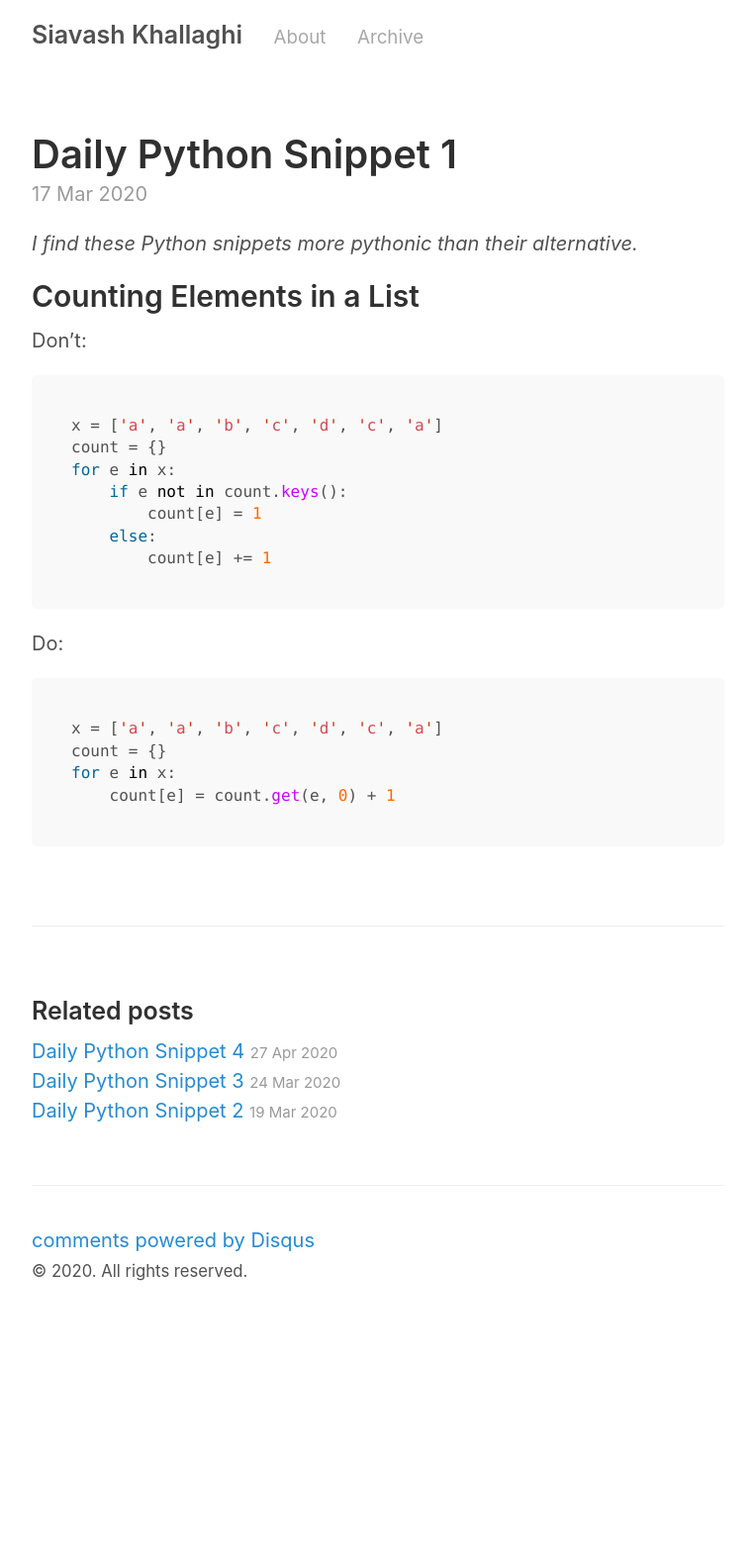
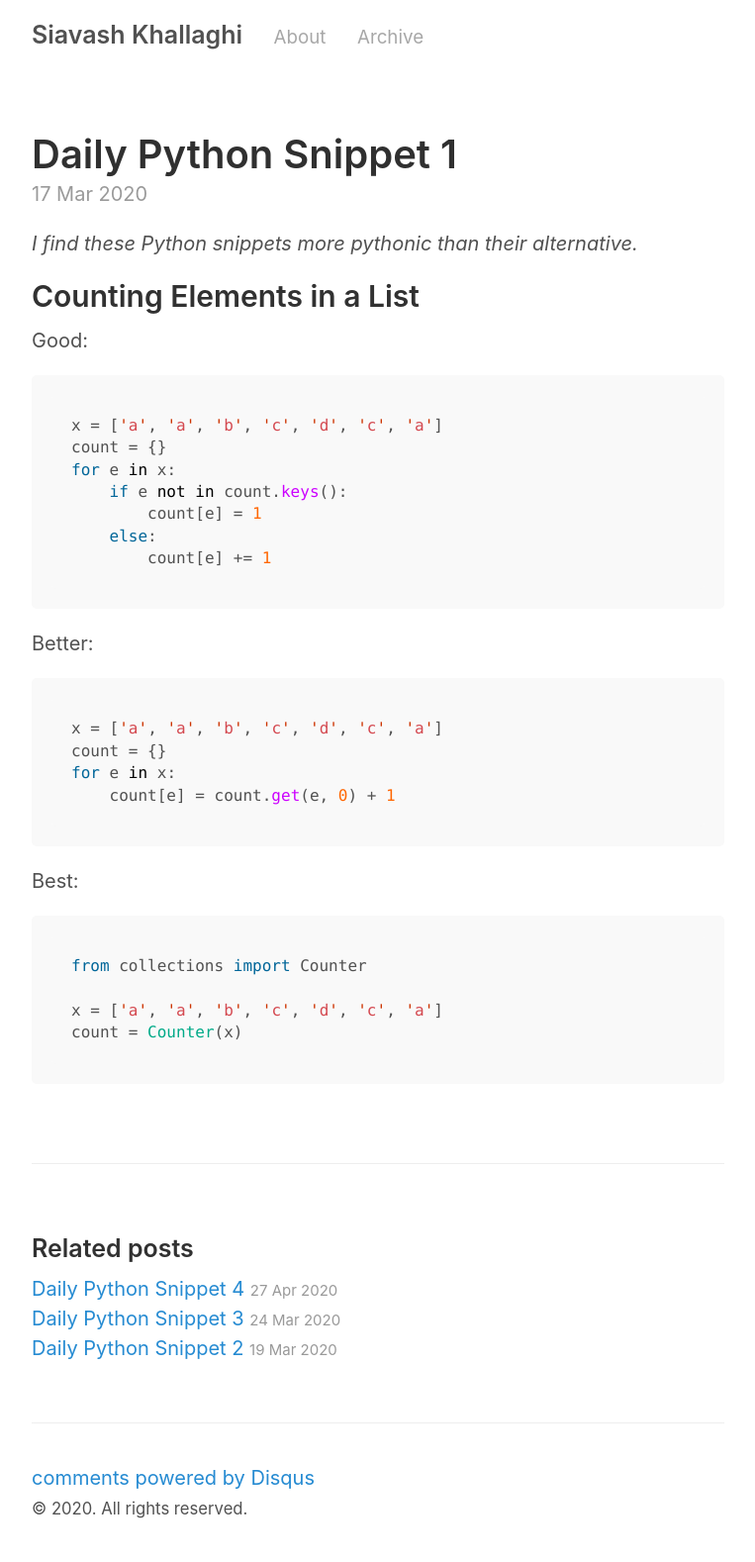
Before and after one commit to siavashk/siavashk.github.io, a Jekyll site: the page built from _posts/2020-03-17-Daily-Python-Snippet-1.md, in a window 1280 px wide. Shown: the whole page at 99% size, without its empty margins (258-1021 px from the left). Built offline with Jekyll 4.4.1, drawn with Linux system fonts in a browser that asks for light colours; comment, search, counter and statistics services are not loaded; before the commit the page ends 1338 px from its top, so only the background shows below that.

Commit message:
Better way of counting items in a list.

````diff
--- a/_posts/2020-03-17-Daily-Python-Snippet-1.md
+++ b/_posts/2020-03-17-Daily-Python-Snippet-1.md
@@ -6,7 +6,7 @@ comments: true
 *I find these Python snippets more pythonic than their alternative.*
 
 ## Counting Elements in a List
-Don't:
+Good:
 ```python
 x = ['a', 'a', 'b', 'c', 'd', 'c', 'a']
 count = {}
@@ -17,10 +17,18 @@ for e in x:
         count[e] += 1
 ```
 
-Do:
+Better:
 ```python
 x = ['a', 'a', 'b', 'c', 'd', 'c', 'a']
 count = {}
 for e in x:
     count[e] = count.get(e, 0) + 1
 ```
+
+Best:
+```python
+from collections import Counter
+
+x = ['a', 'a', 'b', 'c', 'd', 'c', 'a']
+count = Counter(x)
+```
````
